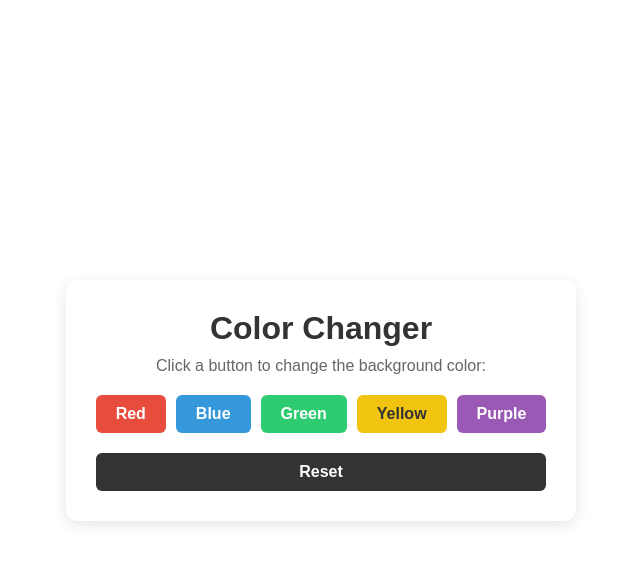
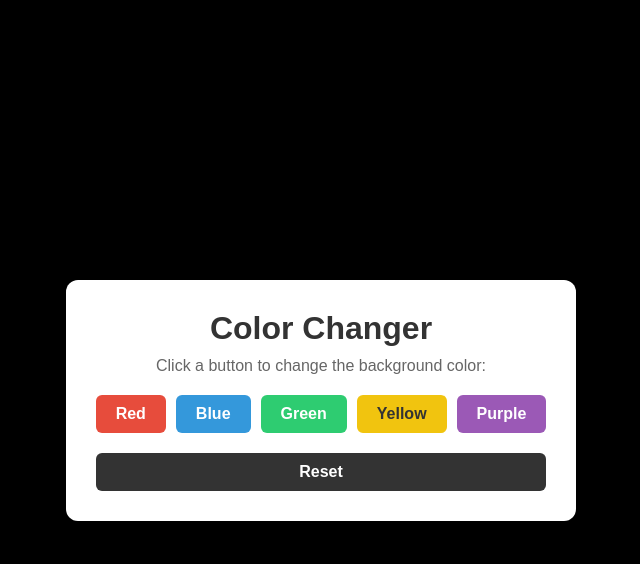
Before and after one commit to shaurya-raj710/JS-Daily, a plain HTML site: page COMPLETE-START/color-change/index.html in a window 1280 px wide. Both pictures are taken after a click on the button "Reset". Shown: the whole page, without its empty margins (319-959 px from the left). Drawn offline with Linux system fonts and the light colour scheme.

```diff
--- a/COMPLETE-START/color-change/script.js
+++ b/COMPLETE-START/color-change/script.js
@@ -34,5 +34,5 @@ purple.addEventListener("click", function(){
 
 let reset = document.getElementById("reset-btn")
 reset.addEventListener("click", function(){
-    back.style.backgroundColor="white"
+    back.style.backgroundColor="black"
 })
--- a/COMPLETE-START/color-change/style.css
+++ b/COMPLETE-START/color-change/style.css
@@ -10,7 +10,7 @@ body {
     display: flex;
     justify-content: center;
     align-items: center;
-    background-color: white;
+    background-color: black;
     /* Makes the background color change smooth */
     transition: background-color 0.3s ease;
 }
```
